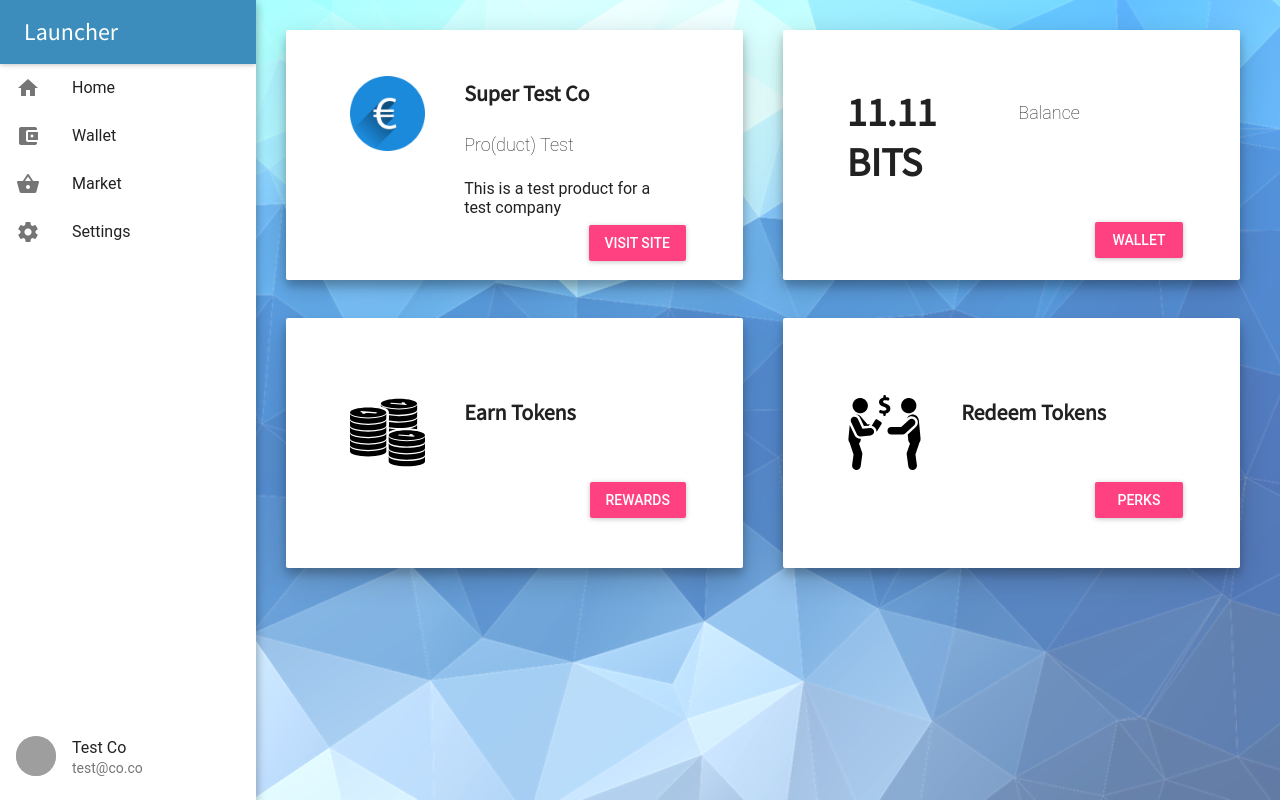
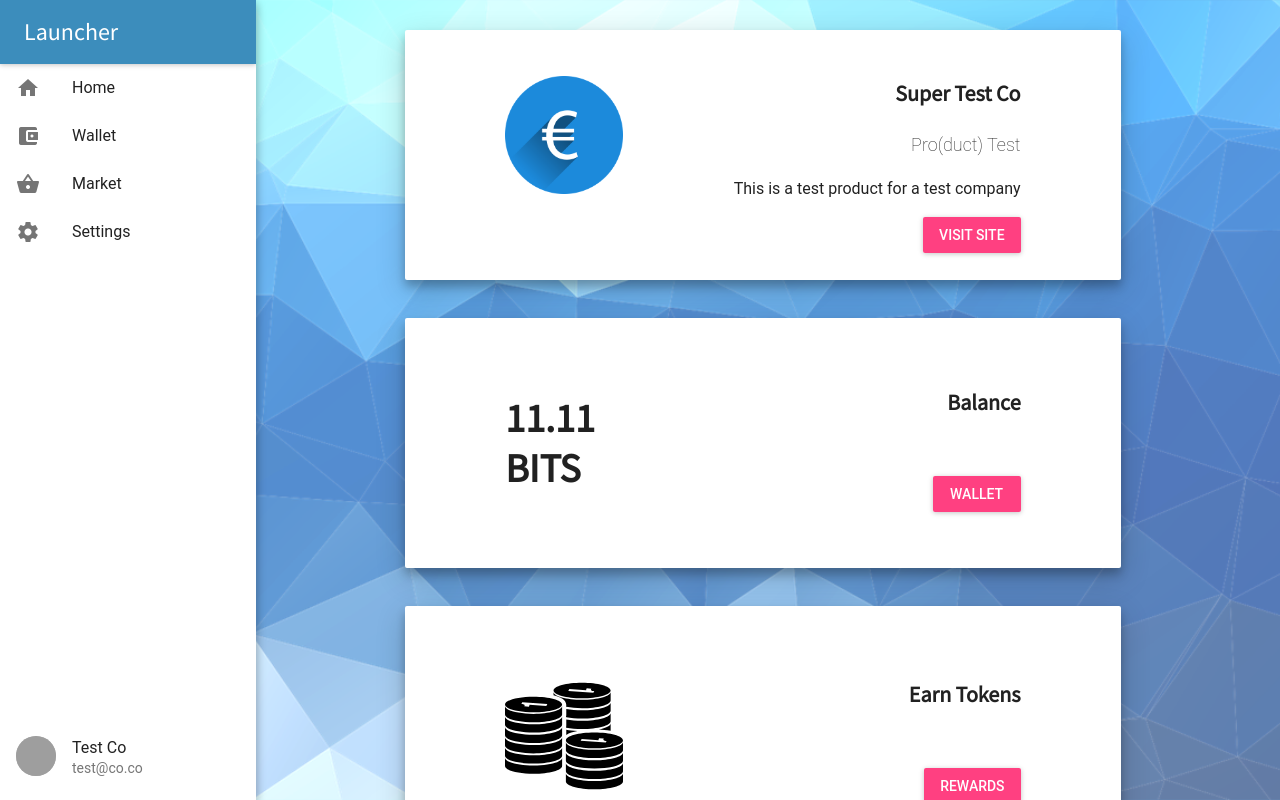
Before and after one commit to michailbrynard/rhino, a React (Create React App) app: page /home in a window 1280 px wide. Shown: the top 800 px of the page. Built offline with nearby package versions, Linux system fonts and the light colour scheme; grey boxes are pictures that could not be loaded.

Commit message:
adjusted home component layout

```diff
--- a/src/containers/home.js
+++ b/src/containers/home.js
@@ -9,12 +9,12 @@ import Loader from '../components/loader'
 import { getHomeData } from '../actions'
 
 const Home = ({ home_data, history }) => (
-	<div>
+	<div className='container'>
 		{
 			home_data ?
 				<div className='row'>
 					<br />
-					<div className='col-6'>
+					<div className='col-12'>
 						<Paper style={style.card} zDepth={3}>
 							<div className='container'>
 								<div className='row'>
@@ -22,43 +22,40 @@ const Home = ({ home_data, history }) => (
 										<br />
 										<img className='container' src='logo.png' />
 									</div>
-									<div className='col-8 left'>
+									<div className='col-8 right'>
 										<h3>{home_data.company.name}</h3>
 										<p>{home_data.company.product}</p>
 										<span>{home_data.company.description}</span>
+										<br/><br/>
+										<RaisedButton label="Visit Site" secondary={true} />
 									</div>
-								</div>
-								<div className='right'>
-									<RaisedButton label="Visit Site" secondary={true} />
 								</div>
 							</div>
 						</Paper>
 						<br />
 					</div>
-					<div className='col-6'>
+					<div className='col-12'>
 						<Paper style={style.card} zDepth={3}>
 							<div className='container'>
 								<div className='row'>
 									<div className='col-6'>
 										<h1>
 											{home_data.wallet.balance}
-									<br />
-											{home_data.wallet.currency_code}
-								</h1>
+										<br />
+												{home_data.wallet.currency_code}
+										</h1>
 									</div>
-									<div className='col-6'>
-										<br />
-										<p>Balance</p>
+									<div className='col-6 right'>
+										<h3>Balance</h3>
+										<br/><br/>
+										<RaisedButton onClick={() => history.push('/wallet')} label="Wallet" secondary={true} />
 									</div>
-								</div>
-								<div className='right'>
-									<RaisedButton onClick={() => history.push('/wallet')} label="Wallet" secondary={true} />
 								</div>
 							</div>
 						</Paper>
 						<br />
 					</div>
-					<div className='col-6'>
+					<div className='col-12'>
 						<Paper style={style.card} zDepth={3}>
 							<div className='container'>
 								<div className='row'>
@@ -66,18 +63,17 @@ const Home = ({ home_data, history }) => (
 										<br />
 										<img className='container' src='coins.svg' />
 									</div>
-									<div className='col-8 left'>
+									<div className='col-8 right'>
 										<h3>Earn Tokens</h3>
+										<br/><br/>
+										<RaisedButton label="Rewards" secondary={true} />
 									</div>
-								</div>
-								<div className='right'>
-									<RaisedButton label="Rewards" secondary={true} />
 								</div>
 							</div>
 						</Paper>
 						<br />
 					</div>
-					<div className='col-6'>
+					<div className='col-12'>
 						<Paper style={style.card} zDepth={3}>
 							<div className='container'>
 								<div className='row'>
@@ -85,12 +81,11 @@ const Home = ({ home_data, history }) => (
 										<br />
 										<img className='container' src='trading.svg' />
 									</div>
-									<div className='col-8 left'>
+									<div className='col-8 right'>
 										<h3>Redeem Tokens</h3>
+										<br/><br/>
+										<RaisedButton onClick={() => history.push('/market')} label="Perks" secondary={true} />
 									</div>
-								</div>
-								<div className='right'>
-									<RaisedButton onClick={() => history.push('/market')} label="Perks" secondary={true} />
 								</div>
 							</div>
 						</Paper>
```
